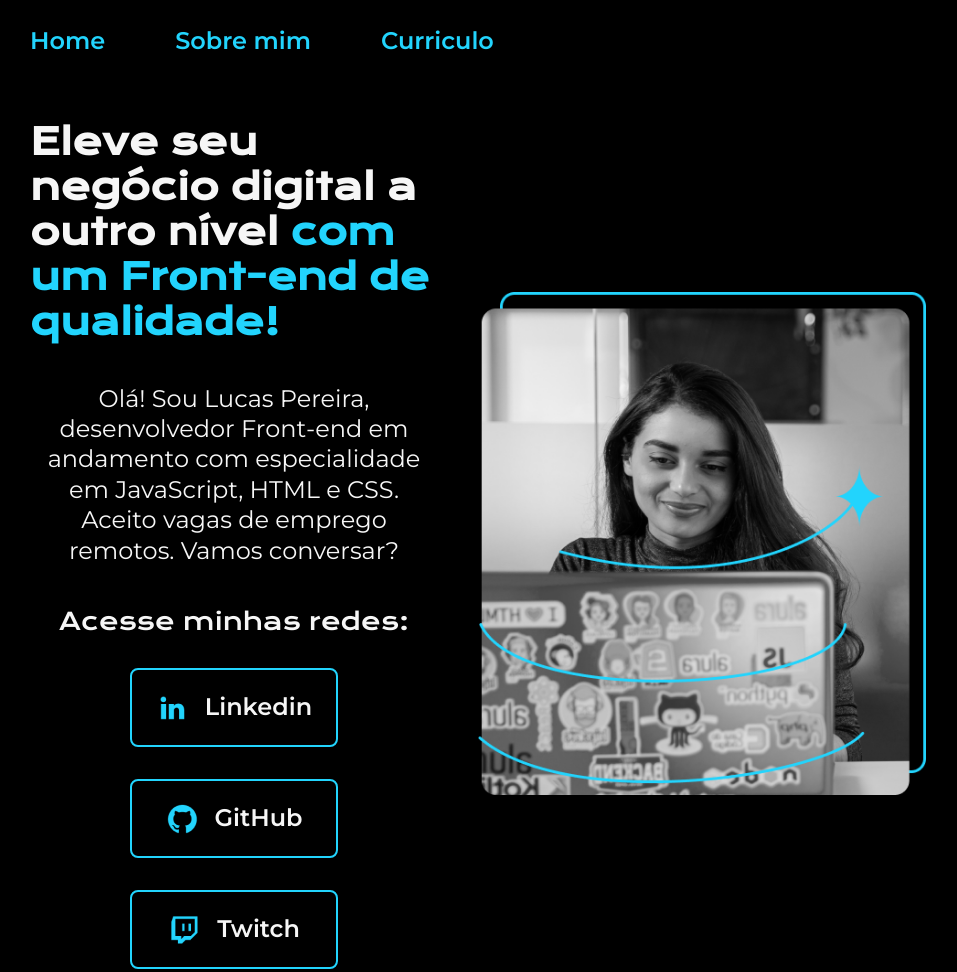
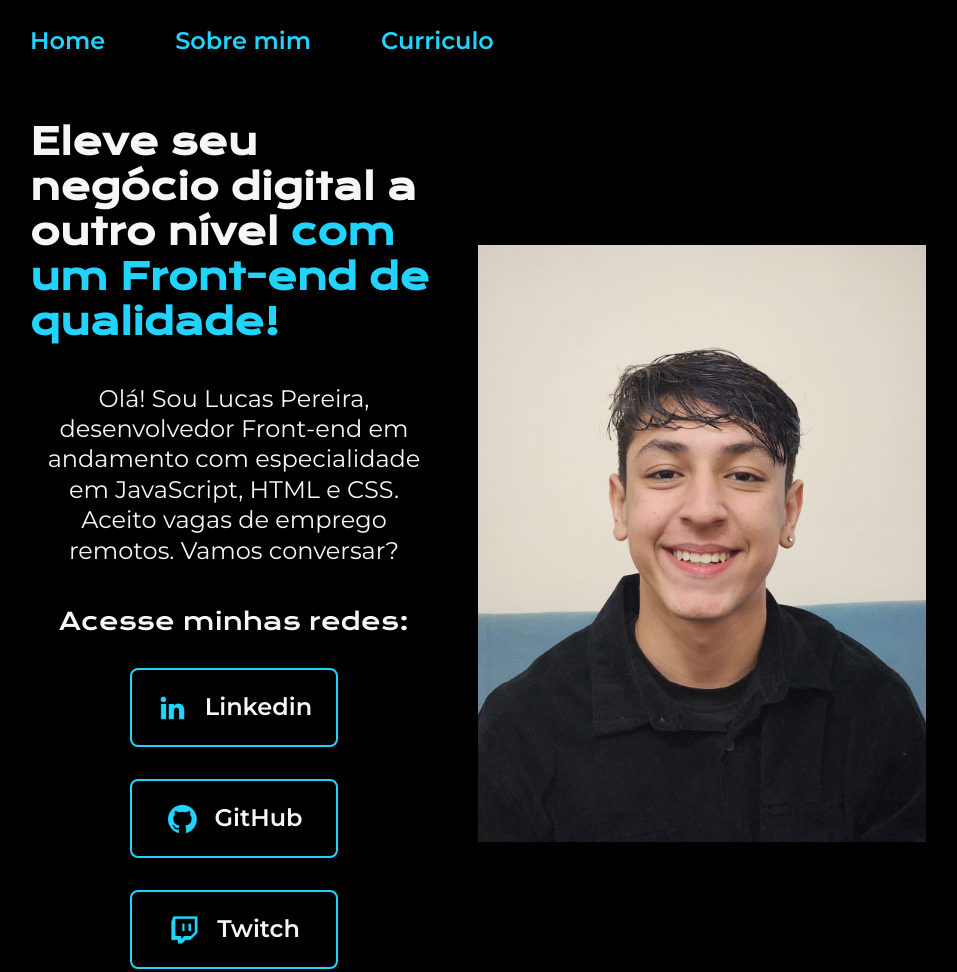
Before and after one commit to lupesii/portifolio, a plain HTML site: page index.html in a window 1280 px wide. Shown: the top 972 px of the page, without its empty margins (162-1119 px from the left). Drawn offline with nearby package versions, Linux system fonts and the light colour scheme.

Commit message:
Update index.html

```diff
--- a/index.html
+++ b/index.html
@@ -43,7 +43,7 @@
 
         </section>
 
-        <img class="principal__imagem" src="assets/Imagem.png" alt="Lucas Silva e Pereira">
+        <img class="principal__imagem" src="assets/fotoLinkedin.jpg" alt="Lucas Silva e Pereira">
 
     </main>
     <footer class="rodape">
```
